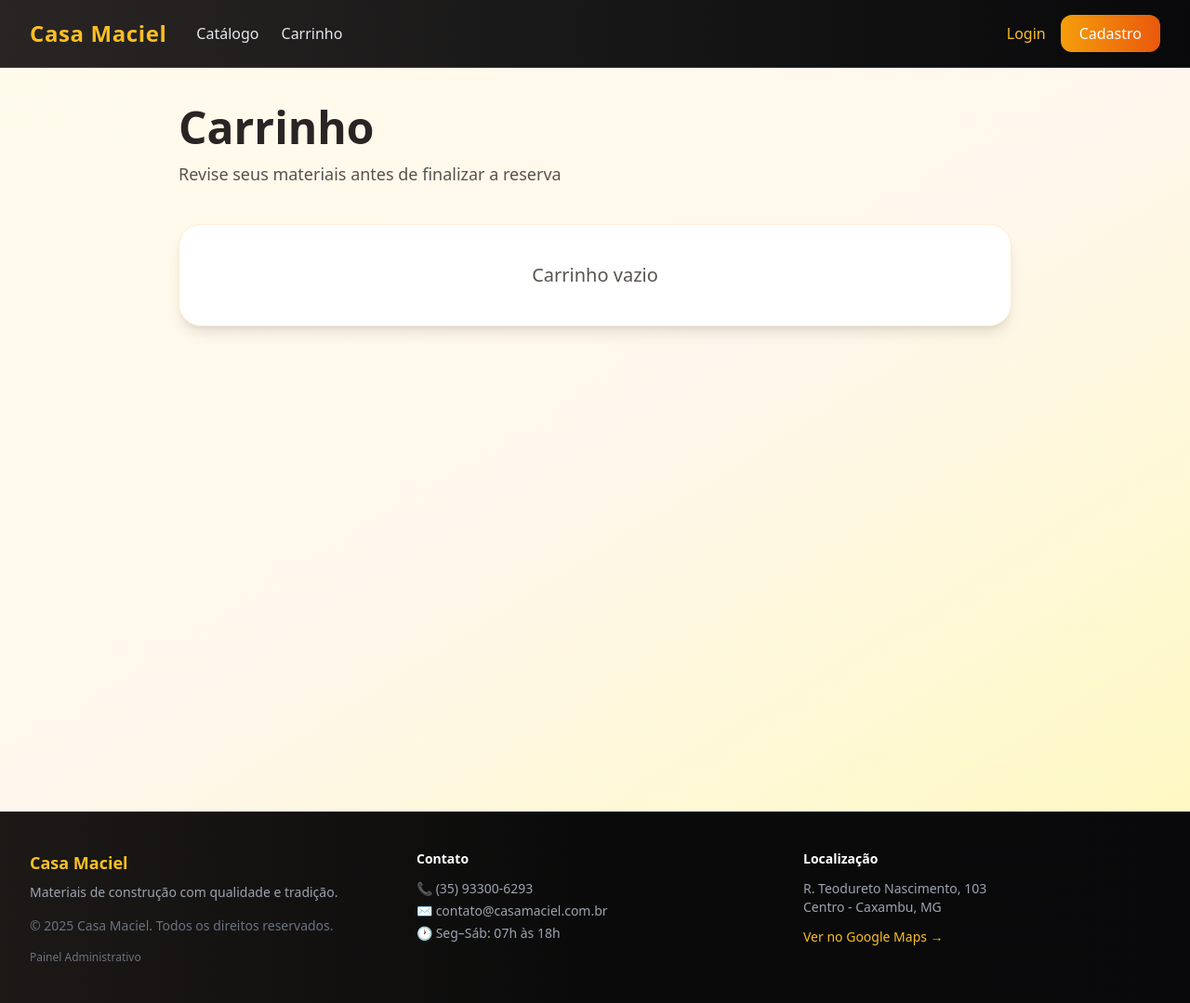
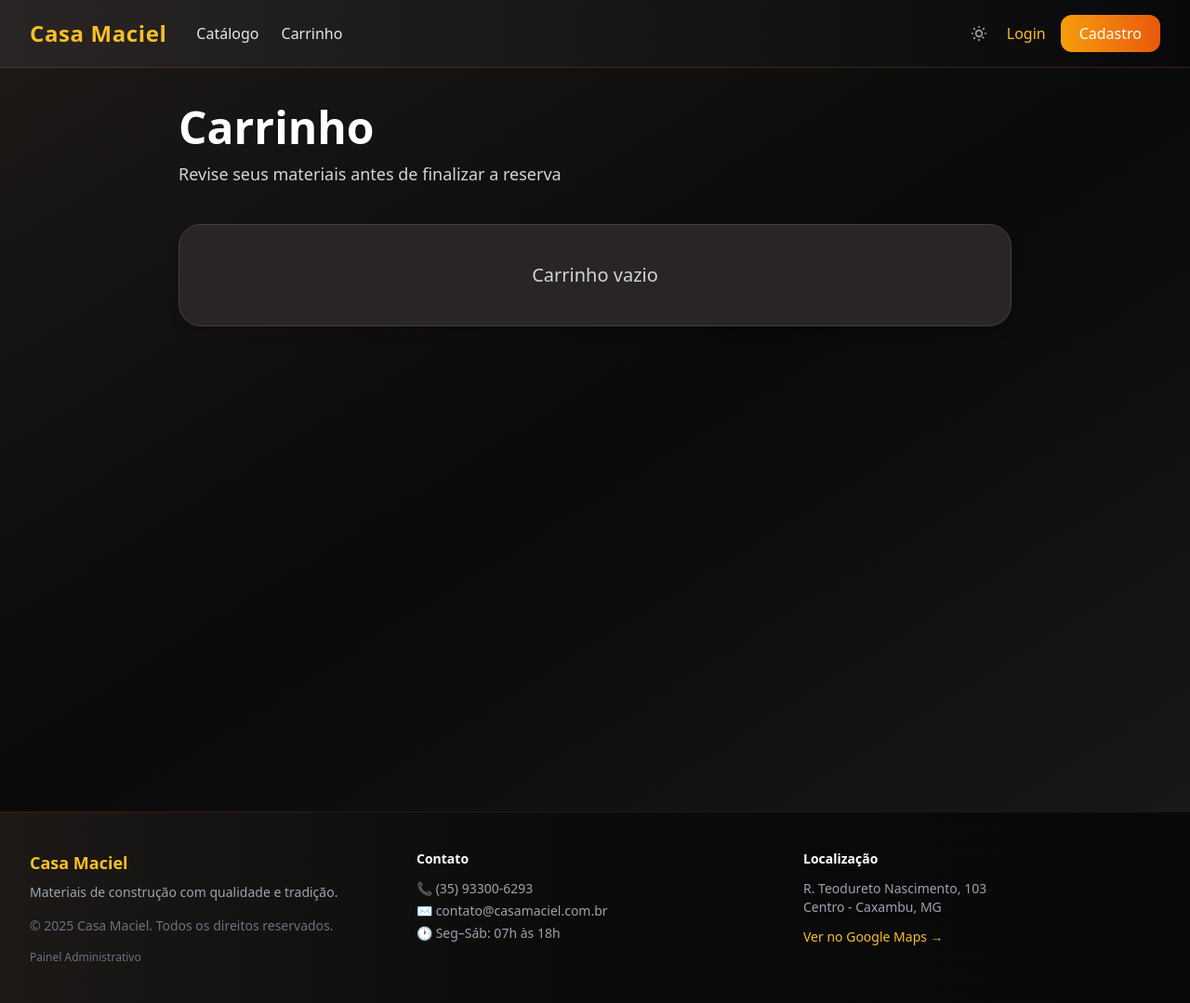
Before and after one commit to gilmar-filho/estoque-materiais-construcao-django, a Django app: page /carrinho/ in a window 1280 px wide. Shown: the whole page at 93% size. Run offline with Django 5.2, Linux system fonts and the light colour scheme; some libraries are stand-ins or nearby versions.

Commit message:
feat(vitrine): alternancia de tema claro e escuro

```diff
--- a/apps/vitrine/templates/vitrine/carrinho.html
+++ b/apps/vitrine/templates/vitrine/carrinho.html
@@ -1,13 +1,13 @@
 {% extends 'base.html' %} {% block content %}
 
 <div
-  class="min-h-screen bg-gradient-to-br from-amber-50 via-orange-50 to-yellow-100 py-10 px-4"
+  class="min-h-screen bg-gradient-to-br from-amber-50 via-orange-50 to-yellow-100 dark:from-stone-900 dark:via-neutral-950 dark:to-zinc-900 py-10 px-4"
 >
   <div class="max-w-4xl mx-auto">
     <div class="mb-10">
-      <h1 class="text-5xl font-extrabold text-stone-800 mb-3">Carrinho</h1>
+      <h1 class="text-5xl font-extrabold text-stone-800 dark:text-white mb-3">Carrinho</h1>
 
-      <p class="text-stone-600 text-lg">
+      <p class="text-stone-600 dark:text-gray-300 text-lg">
         Revise seus materiais antes de finalizar a reserva
       </p>
     </div>
@@ -15,14 +15,14 @@
     {% for item in produtos %}
 
     <div
-      class="bg-white rounded-3xl shadow-lg border border-orange-100 p-6 mb-6 flex items-center justify-between hover:shadow-2xl hover:-translate-y-1 transition duration-300"
+      class="bg-white dark:bg-stone-800 rounded-3xl shadow-lg border border-orange-100 dark:border-stone-700 p-6 mb-6 flex items-center justify-between hover:shadow-2xl hover:-translate-y-1 transition duration-300"
     >
       <div>
-        <h2 class="text-2xl font-bold text-stone-800 mb-2">
+        <h2 class="text-2xl font-bold text-stone-800 dark:text-white mb-2">
           {{ item.produto.nome }}
         </h2>
 
-        <p class="text-stone-600">
+        <p class="text-stone-600 dark:text-gray-300">
           Quantidade:
           <span class="font-bold text-orange-600"> {{ item.quantidade }} </span>
         </p>
@@ -39,9 +39,9 @@
     {% empty %}
 
     <div
-      class="bg-white rounded-3xl shadow-lg border border-orange-100 p-10 text-center"
+      class="bg-white dark:bg-stone-800 rounded-3xl shadow-lg border border-orange-100 dark:border-stone-700 p-10 text-center"
     >
-      <p class="text-stone-600 text-xl">Carrinho vazio</p>
+      <p class="text-stone-600 dark:text-gray-300 text-xl">Carrinho vazio</p>
     </div>
 
     {% endfor %} {% if produtos %}
--- a/templates/base.html
+++ b/templates/base.html
@@ -5,31 +5,37 @@
 
     <title>Casa Maciel</title>
 
+    <script>
+      if (localStorage.getItem('tema') !== 'light') {
+        document.documentElement.classList.add('dark');
+      }
+    </script>
     <script src="https://cdn.tailwindcss.com"></script>
+    <script>tailwind.config = { darkMode: 'class' }</script>
   </head>
 
-  <body class="bg-gray-100">
+  <body class="bg-gradient-to-br from-amber-50 via-orange-50 to-yellow-100 dark:bg-none dark:bg-stone-950">
     {% if request.path != '/login/' and request.path != '/cadastro/' %}
 
     <nav
-      class="bg-gradient-to-r from-stone-800 via-neutral-900 to-zinc-950 border-b border-orange-500/20 shadow-2xl px-8 py-4 flex justify-between items-center"
+      class="bg-white border-b border-orange-200 shadow-sm dark:bg-gradient-to-r dark:from-stone-800 dark:via-neutral-900 dark:to-zinc-950 dark:border-orange-500/20 dark:shadow-2xl px-8 py-4 flex justify-between items-center"
     >
       <div class="flex items-center gap-8">
-        <h1 class="text-2xl font-extrabold text-amber-400 tracking-wide">
+        <h1 class="text-2xl font-extrabold text-orange-700 dark:text-amber-400 tracking-wide">
           Casa Maciel
         </h1>
 
         <div class="flex gap-6">
           <a
             href="{% url 'catalogo' %}"
-            class="text-gray-200 hover:text-amber-400 font-medium transition duration-200"
+            class="text-stone-600 hover:text-orange-600 dark:text-gray-200 dark:hover:text-amber-400 font-medium transition duration-200"
           >
             Catálogo
           </a>
 
           <a
             href="{% url 'carrinho' %}"
-            class="text-gray-200 hover:text-amber-400 font-medium transition duration-200"
+            class="text-stone-600 hover:text-orange-600 dark:text-gray-200 dark:hover:text-amber-400 font-medium transition duration-200"
           >
             Carrinho
           </a>
@@ -37,9 +43,18 @@
       </div>
 
       <div class="flex gap-4 items-center">
+        <button onclick="toggleTheme()" class="text-stone-400 hover:text-orange-600 dark:text-gray-400 dark:hover:text-amber-400 transition duration-200 p-1" title="Alternar tema">
+          <svg class="w-5 h-5 hidden dark:block" fill="none" stroke="currentColor" viewBox="0 0 24 24">
+            <path stroke-linecap="round" stroke-linejoin="round" stroke-width="2" d="M12 3v1m0 16v1m9-9h-1M4 12H3m15.364-6.364l-.707.707M6.343 17.657l-.707.707M17.657 17.657l-.707-.707M6.343 6.343l-.707-.707M12 8a4 4 0 100 8 4 4 0 000-8z"/>
+          </svg>
+          <svg class="w-5 h-5 block dark:hidden" fill="none" stroke="currentColor" viewBox="0 0 24 24">
+            <path stroke-linecap="round" stroke-linejoin="round" stroke-width="2" d="M20.354 15.354A9 9 0 018.646 3.646 9.003 9.003 0 0012 21a9.003 9.003 0 008.354-5.646z"/>
+          </svg>
+        </button>
+
         {% if request.user.is_authenticated %}
 
-        <span class="text-orange-100 font-medium">
+        <span class="text-stone-700 dark:text-orange-100 font-medium">
           Olá, {{ request.user.username }}
         </span>
 
@@ -58,7 +73,7 @@
 
         <a
           href="{% url 'login' %}"
-          class="text-amber-400 hover:text-amber-300 font-medium transition duration-200"
+          class="text-orange-600 hover:text-orange-500 dark:text-amber-400 dark:hover:text-amber-300 font-medium transition duration-200"
         >
           Login
         </a>
@@ -76,34 +91,34 @@
 
     {% endif %} {% block content %} {% endblock %}
 
-    <footer class="bg-gradient-to-r from-stone-900 via-neutral-950 to-zinc-950 border-t border-orange-500/10 px-8 py-10 mt-auto">
-      <div class="max-w-7xl mx-auto grid grid-cols-1 sm:grid-cols-3 gap-8 text-sm text-gray-400">
+    <footer class="bg-white border-t border-orange-200 dark:bg-gradient-to-r dark:from-stone-900 dark:via-neutral-950 dark:to-zinc-950 dark:border-orange-500/10 px-8 py-10 mt-auto">
+      <div class="max-w-7xl mx-auto grid grid-cols-1 sm:grid-cols-3 gap-8 text-sm text-stone-500 dark:text-gray-400">
 
         <div>
-          <p class="text-amber-400 font-extrabold text-lg mb-2">Casa Maciel</p>
+          <p class="text-orange-700 dark:text-amber-400 font-extrabold text-lg mb-2">Casa Maciel</p>
           <p>Materiais de construção com qualidade e tradição.</p>
-          <p class="mt-4 text-gray-500">© 2025 Casa Maciel. Todos os direitos reservados.</p>
-          <a href="/admin/" class="inline-block mt-4 text-xs text-gray-500 hover:text-amber-400 transition duration-200">
+          <p class="mt-4 text-stone-400 dark:text-gray-500">© 2025 Casa Maciel. Todos os direitos reservados.</p>
+          <a href="/admin/" class="inline-block mt-4 text-xs text-stone-400 dark:text-gray-500 hover:text-orange-600 dark:hover:text-amber-400 transition duration-200">
             Painel Administrativo
           </a>
         </div>
 
         <div>
-          <p class="text-white font-semibold mb-3">Contato</p>
+          <p class="text-stone-800 dark:text-white font-semibold mb-3">Contato</p>
           <p>📞 (35) 93300-6293</p>
           <p class="mt-1">✉️ contato@casamaciel.com.br</p>
           <p class="mt-1">🕐 Seg–Sáb: 07h às 18h</p>
         </div>
 
         <div>
-          <p class="text-white font-semibold mb-3">Localização</p>
+          <p class="text-stone-800 dark:text-white font-semibold mb-3">Localização</p>
           <p>R. Teodureto Nascimento, 103</p>
           <p>Centro - Caxambu, MG</p>
           <a
             href="https://maps.app.goo.gl/PgB75Urg8BoFGoVu7"
             target="_blank"
             rel="noopener"
-            class="inline-block mt-3 text-amber-400 hover:text-amber-300 font-medium transition duration-200"
+            class="inline-block mt-3 text-orange-600 hover:text-orange-500 dark:text-amber-400 dark:hover:text-amber-300 font-medium transition duration-200"
           >
             Ver no Google Maps →
           </a>
@@ -120,6 +135,17 @@
       Item adicionado ao carrinho.
     </div>
     <script>
+      function toggleTheme() {
+        var html = document.documentElement;
+        if (html.classList.contains('dark')) {
+          html.classList.remove('dark');
+          localStorage.setItem('tema', 'light');
+        } else {
+          html.classList.add('dark');
+          localStorage.setItem('tema', 'dark');
+        }
+      }
+
       function showCartToast() {
         var t = document.getElementById('cart-toast');
         t.classList.remove('translate-y-24', 'opacity-0');
```
Also changed, not shown: apps/vitrine/templates/vitrine/catalogo.html (+16 -16 lines).
